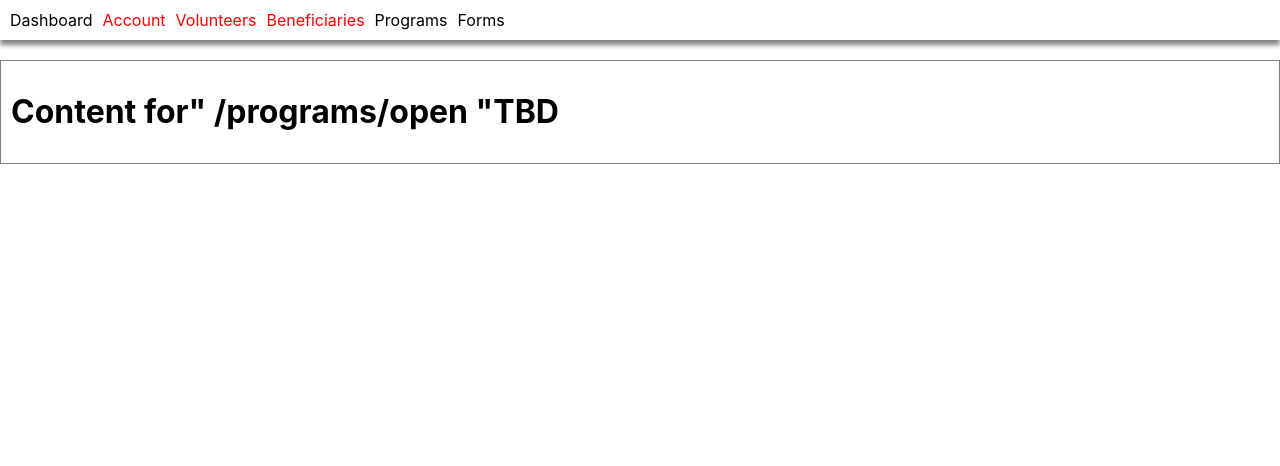
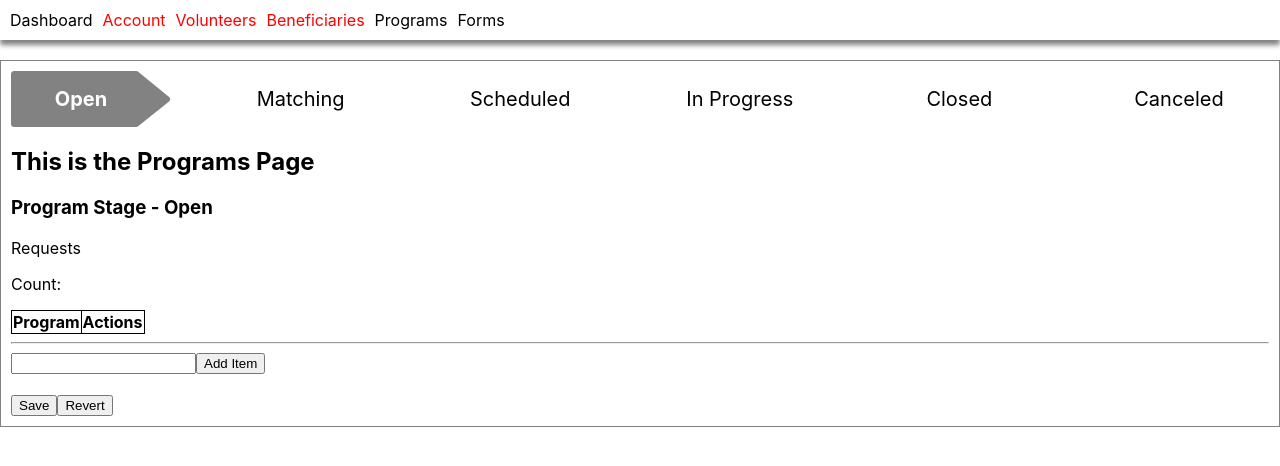
Before and after one commit to reach4help/covidhelphub-frontend, a React (Create React App) app: page /programs/open in a window 1280 px wide. Shown: the top 466 px of the page. Built offline with nearby package versions, Linux system fonts and the light colour scheme.

Commit message:
Add program stages navbar

```diff
--- a/src/App.tsx
+++ b/src/App.tsx
@@ -1,10 +1,9 @@
 /* eslint-disable react/jsx-one-expression-per-line */
 import React from 'react';
 
-import { Switch, Route } from 'react-router-dom';
+import { Switch, Route, Redirect } from 'react-router-dom';
 
 import HomeComponent from './components/HomeComponent';
-import ProgramListComponent from './components/program/ProgramListComponent';
 import RequestListComponent from './components/request/RequestListComponent';
 import StageListComponent from './components/stage/StageListComponent';
 
@@ -14,6 +13,7 @@ import VolunteerFormComponent from './components/volunteer/VolunteerFormComponen
 import BeneficiaryFormComponent from './components/beneficiary/BeneficiaryFormComponent';
 import FormSubmitComponent from './components/formik/FormSuccess';
 import FormComponent from './components/form/FormComponent';
+import Programs from './pages/Programs';
 // import ProgramRequestSelection from './components/request/RequestProgramSelection';
 
 function App() {
@@ -39,7 +39,10 @@ function App() {
           {/* <Route exact path="/request/list" component={ProgramRequestSelection} /> */}
           {/* <Route exact path="/request/list" component={RequestCreateComponent} /> */}
           {/* <Route exact path="/request/create" component={RequestCreateComponent} /> */}
-          <Route exact path="/program/list" component={ProgramListComponent} />
+          <Route exact path="/programs">
+            <Redirect to="/programs/open" />
+          </Route>
+          <Route path="/programs" component={Programs} />
           <Route exact path="/stage/list" component={StageListComponent} />
           <Route
             exact
--- a/src/NavBar.tsx
+++ b/src/NavBar.tsx
@@ -27,7 +27,7 @@ export default function NavBar() {
       menuText: 'Beneficiaries',
       implemented: false,
     },
-    { link: '/program/list', menuText: 'Programs', implemented: true },
+    { link: '/programs', menuText: 'Programs', implemented: true },
     { link: '/form', menuText: 'Forms', implemented: true },
   ];
   const mainMenuHTML = getNavBarHTML(mainMenuOptions);
--- /dev/null
+++ b/src/components/program/ProgramsNavbar.module.css
@@ -0,0 +1,24 @@
+.programsNavbar {
+  display: flex;
+  justify-content: space-between;
+  align-items: center;
+}
+
+.programsNavbar a {
+  height: 3.5rem;
+  max-width: 10rem;
+  flex: 1;
+  display: flex;
+  align-items: center;
+  justify-content: center;
+  padding-right: 1.25rem;
+  font-size: 1.25rem;
+  font-weight: 400;
+}
+
+.programsNavbar a.active {
+  background: url(../../assets/ProgramsNavbar-Chevron.svg) no-repeat center;
+  background-size: 100% 3.5rem;
+  font-weight: 700;
+  color: #fff;
+}
--- /dev/null
+++ b/src/components/program/ProgramsNavbar.tsx
@@ -0,0 +1,34 @@
+import React from 'react';
+import { useRouteMatch, NavLink } from 'react-router-dom';
+import Style from './ProgramsNavbar.module.css';
+
+const programStages: {
+  name: string;
+  key: string;
+}[] = [
+  { name: 'Open', key: 'open' },
+  { name: 'Matching', key: 'matching' },
+  { name: 'Scheduled', key: 'scheduled' },
+  { name: 'In Progress', key: 'inprogress' },
+  { name: 'Closed', key: 'closed' },
+  { name: 'Canceled', key: 'canceled' },
+];
+
+function ProgramsNavbar() {
+  const { url } = useRouteMatch();
+  return (
+    <div className={Style.programsNavbar}>
+      {programStages.map((programStage) => (
+        <NavLink
+          activeClassName={Style.active}
+          to={`${url}/${programStage.key}`}
+          key={programStage.key}
+        >
+          {programStage.name}
+        </NavLink>
+      ))}
+    </div>
+  );
+}
+
+export default ProgramsNavbar;
--- /dev/null
+++ b/src/components/program/program-stage/ProgramStageCanceledComponent.tsx
@@ -0,0 +1,7 @@
+import React from 'react';
+
+function ProgramStageCanceledComponent() {
+  return <h3>Program Stage - Canceled</h3>;
+}
+
+export default ProgramStageCanceledComponent;
--- /dev/null
+++ b/src/components/program/program-stage/ProgramStageClosedComponent.tsx
@@ -0,0 +1,7 @@
+import React from 'react';
+
+function ProgramStageClosedComponent() {
+  return <h3>Program Stage - Closed</h3>;
+}
+
+export default ProgramStageClosedComponent;
--- /dev/null
+++ b/src/components/program/program-stage/ProgramStageInProgressComponent.tsx
@@ -0,0 +1,7 @@
+import React from 'react';
+
+function ProgramStageInProgressComponent() {
+  return <h3>Program Stage - In Progress</h3>;
+}
+
+export default ProgramStageInProgressComponent;
--- /dev/null
+++ b/src/components/program/program-stage/ProgramStageMatchingComponent.tsx
@@ -0,0 +1,7 @@
+import React from 'react';
+
+function ProgramStageMatchingComponent() {
+  return <h3>Program Stage - Matching</h3>;
+}
+
+export default ProgramStageMatchingComponent;
--- /dev/null
+++ b/src/components/program/program-stage/ProgramStageOpenComponent.tsx
@@ -0,0 +1,7 @@
+import React from 'react';
+
+function ProgramStageOpenComponent() {
+  return <h3>Program Stage - Open</h3>;
+}
+
+export default ProgramStageOpenComponent;
--- /dev/null
+++ b/src/components/program/program-stage/ProgramStageScheduledComponent.tsx
@@ -0,0 +1,7 @@
+import React from 'react';
+
+function ProgramStageScheduledComponent() {
+  return <h3>Program Stage - Scheduled</h3>;
+}
+
+export default ProgramStageScheduledComponent;
--- /dev/null
+++ b/src/pages/Programs.tsx
@@ -0,0 +1,45 @@
+import React from 'react';
+import { Route, Switch, useRouteMatch } from 'react-router-dom';
+import ProgramsNavbar from '../components/program/ProgramsNavbar';
+import ProgramStageOpenComponent from '../components/program/program-stage/ProgramStageOpenComponent';
+import ProgramStageMatchingComponent from '../components/program/program-stage/ProgramStageMatchingComponent';
+import ProgramStageScheduledComponent from '../components/program/program-stage/ProgramStageScheduledComponent';
+import ProgramStageInProgressComponent from '../components/program/program-stage/ProgramStageInProgressComponent';
+import ProgramStageClosedComponent from '../components/program/program-stage/ProgramStageClosedComponent';
+import ProgramStageCanceledComponent from '../components/program/program-stage/ProgramStageCanceledComponent';
+import ProgramListComponent from '../components/program/ProgramListComponent';
+
+const programStageRoutes: {
+  key: string;
+  component: () => JSX.Element;
+}[] = [
+  { key: 'open', component: ProgramStageOpenComponent },
+  { key: 'matching', component: ProgramStageMatchingComponent },
+  { key: 'scheduled', component: ProgramStageScheduledComponent },
+  { key: 'inprogress', component: ProgramStageInProgressComponent },
+  { key: 'closed', component: ProgramStageClosedComponent },
+  { key: 'canceled', component: ProgramStageCanceledComponent },
+];
+
+function Programs() {
+  const { path } = useRouteMatch();
+  return (
+    <div>
+      <ProgramsNavbar />
+      <h2>This is the Programs Page</h2>
+      <Switch>
+        {programStageRoutes.map((programStageRoute) => (
+          <Route
+            exact
+            path={`${path}/${programStageRoute.key}`}
+            component={programStageRoute.component}
+            key={programStageRoute.key}
+          />
+        ))}
+      </Switch>
+      <ProgramListComponent />
+    </div>
+  );
+}
+
+export default Programs;
```
Also changed, not shown: src/assets/ProgramsNavbar-Chevron.svg (added).
